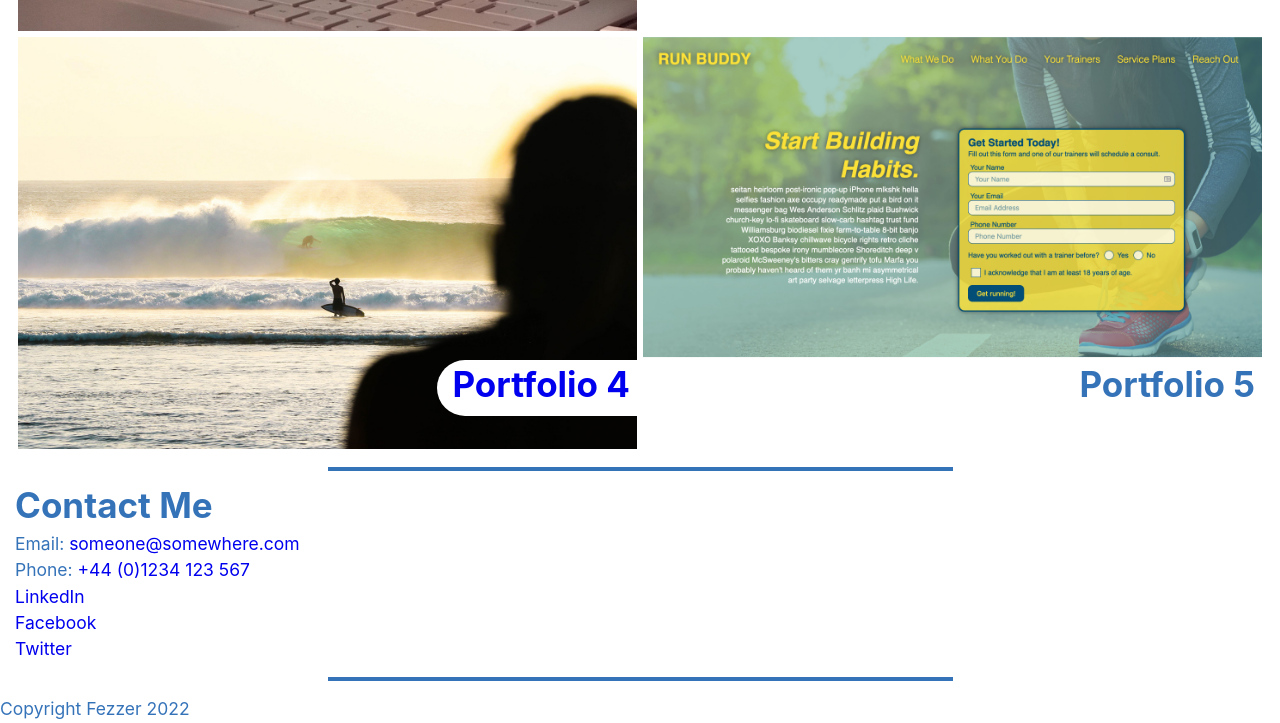
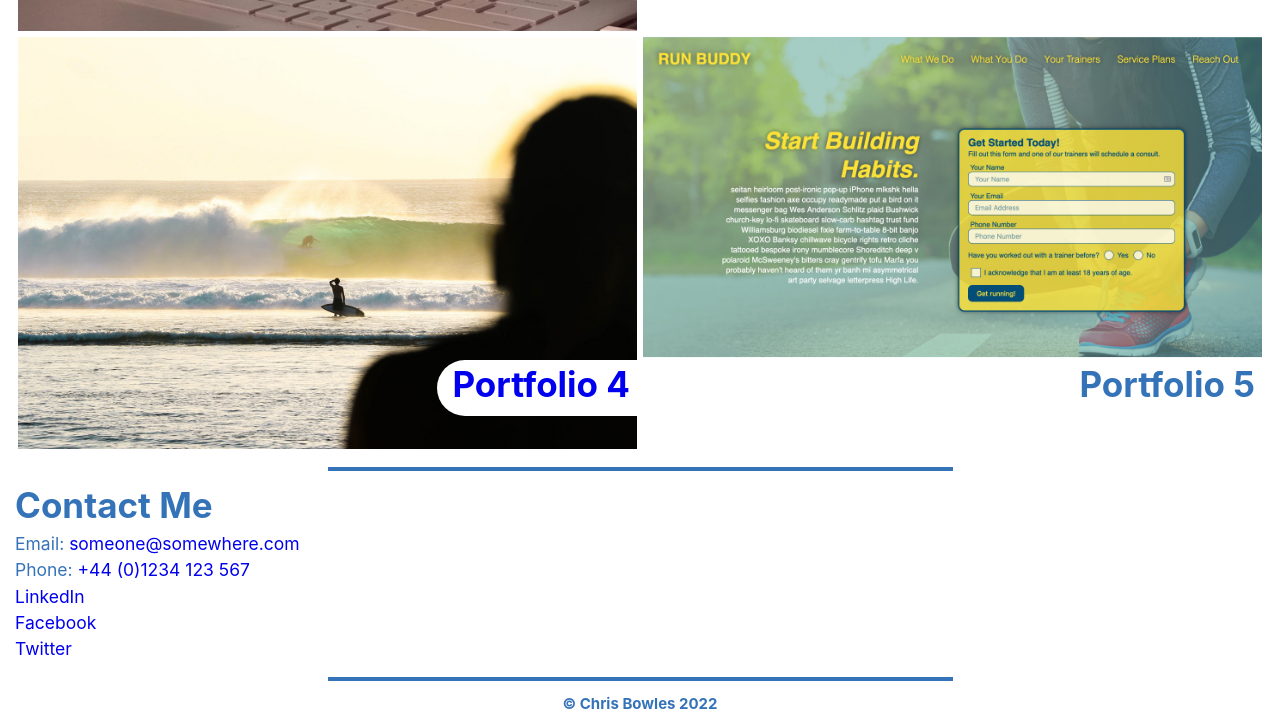
Before and after one commit to Fezzer/my_portfolio, a plain HTML site: page index.html in a window 1280 px wide. Shown: the part 2204-2927 px from the top of the page. Drawn offline with Linux system fonts and the light colour scheme.

Commit message:
add footer style

```diff
--- a/assets/css/style.css
+++ b/assets/css/style.css
@@ -166,3 +166,9 @@ img.avatar {
   width: 100%;
   vertical-align: middle;
 }
+
+/* Footer */
+
+footer {
+  text-align: center;
+}
--- a/index.html
+++ b/index.html
@@ -82,7 +82,9 @@
     </section>
   </main>
 
-  <footer>Copyright Fezzer 2022</footer>
+  <footer>
+    <h6>© Chris Bowles 2022</h6>
+  </footer>
 </body>
 
 </html>
```
